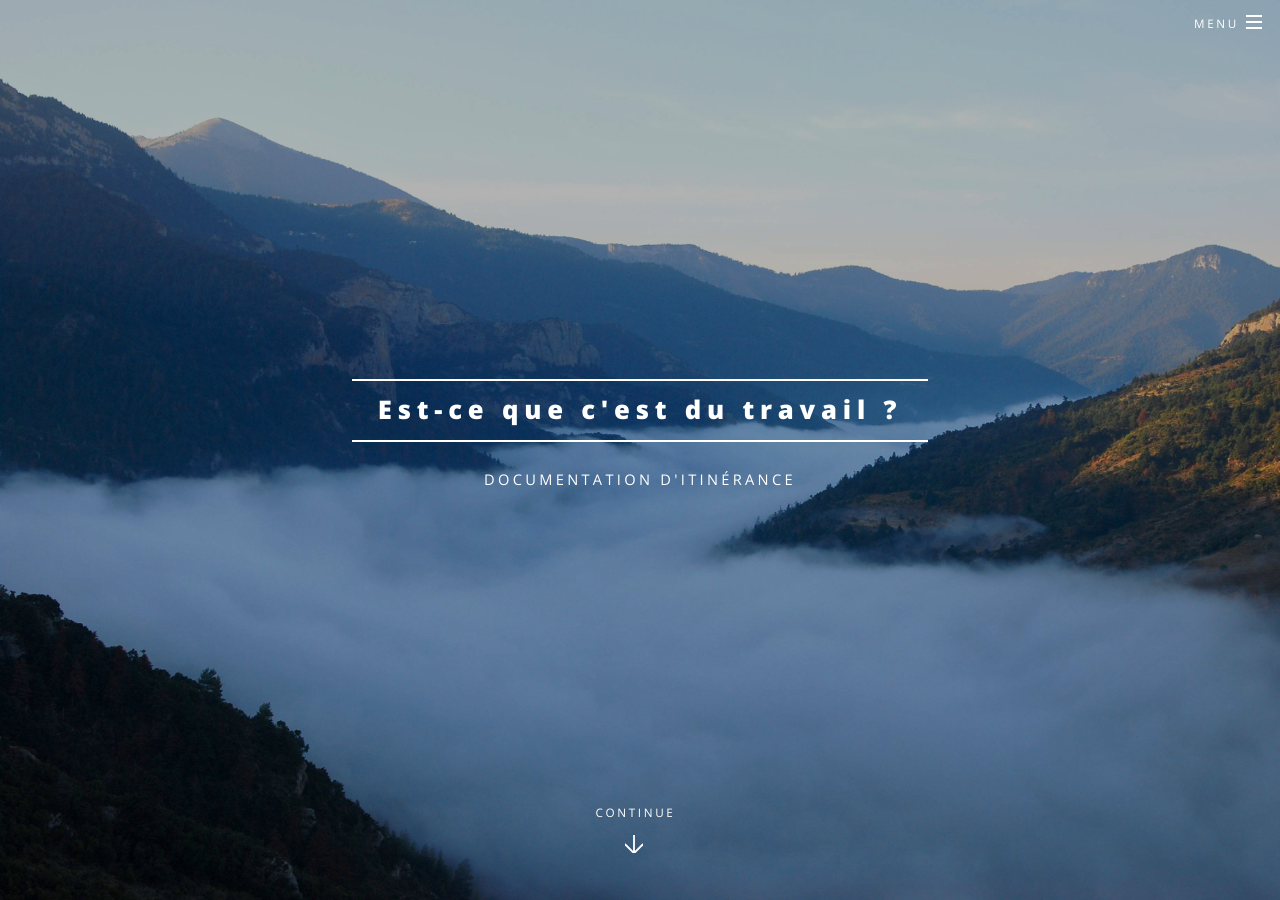
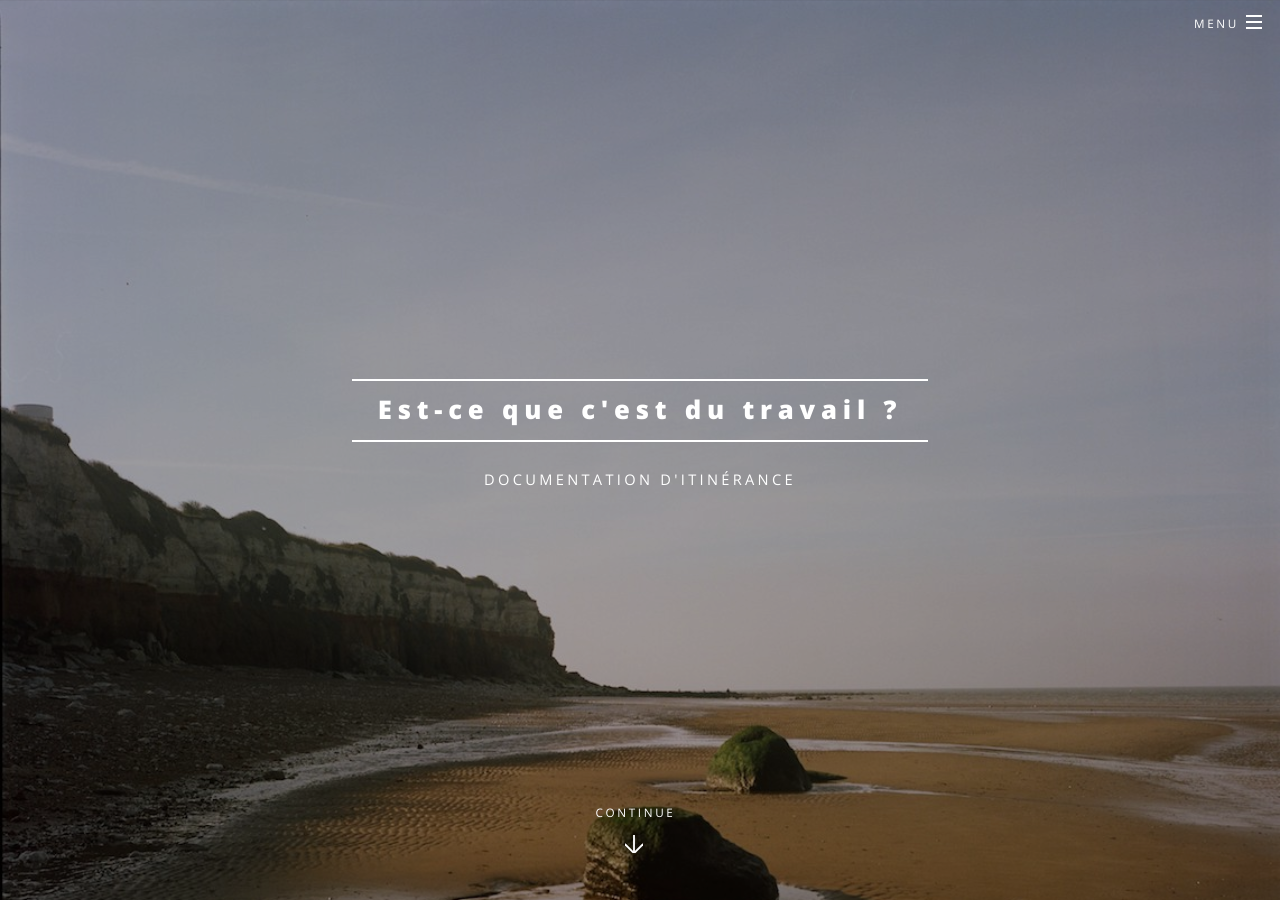
Before and after one commit to noeems/estcequecestdutravail.xyz, a Jekyll site: the page built from index.md, in a window 1280 px wide and 900 px high. Built offline with Jekyll 4.4.1, drawn with Linux system fonts in a browser that asks for light colours.

Commit message:
Update main.scss

```diff
--- a/css/main.scss
+++ b/css/main.scss
@@ -2101,7 +2101,7 @@ $baseurl: '{{ site.baseurl }}/images';
 
 	body.landing {
 		#page-wrapper {
-			@include vendor('background-image', ('linear-gradient(top, rgba(0,0,0,0.3), rgba(0,0,0,0.3))', 'url("#{$baseurl}/banner.jpg")'));
+			@include vendor('background-image', ('linear-gradient(top, rgba(0,0,0,0.3), rgba(0,0,0,0.3))', 'url("#{$baseurl}/Norfolk.jpeg")'));
 			background-attachment: fixed;
 			background-position: center center;
 			background-repeat: no-repeat;
```
